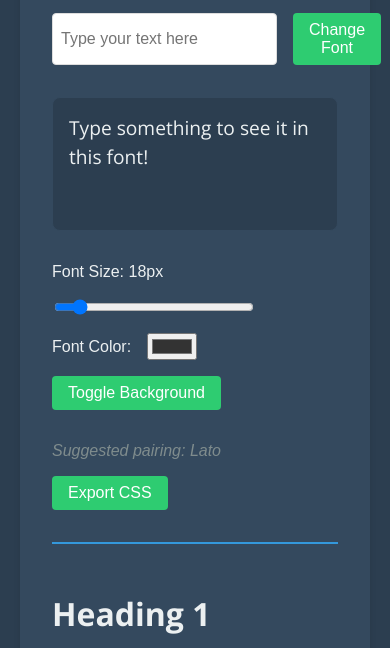
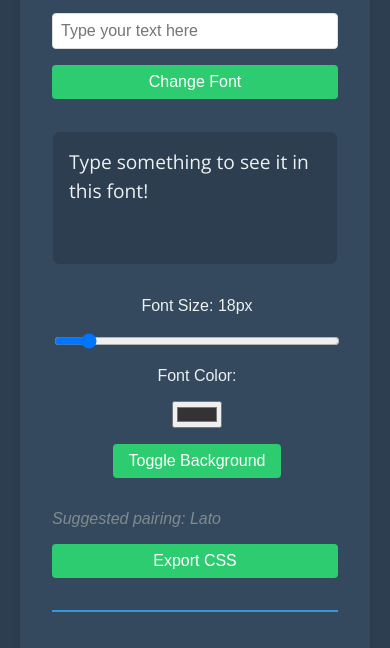
Before and after one commit to Harshak-1744/-Link, a plain HTML site: page index.html in a window 390 px wide. Both pictures are taken after a click on the button "Toggle Background". Shown: the part 130-778 px from the top of the page. Drawn offline with nearby package versions, Linux system fonts and the light colour scheme.

Commit message:
Update styles.css

```diff
--- a/styles.css
+++ b/styles.css
@@ -1,29 +1,33 @@
+:root {
+  --font-primary: "Arial", sans-serif;
+  --color-bg-light: #f0f4f8;
+  --color-bg-dark: #2c3e50;
+  --color-text-light: #333;
+  --color-text-dark: #ecf0f1;
+  --color-primary: #3498db;
+  --color-secondary: #2ecc71;
+  --color-secondary-hover: #27ae60;
+  --border-radius: 8px;
+  --transition-duration: 0.3s;
+}
+
 body {
-  font-family: "Arial", sans-serif;
-  background-color: #f0f4f8;
+  font-family: var(--font-primary);
+  background-color: var(--color-bg-light);
+  color: var(--color-text-light);
   margin: 0;
   padding: 20px;
-  color: #333;
-  transition: background-color 0.3s, color 0.3s;
-}
-
-body.dark-mode {
-  background-color: #2c3e50;
-  color: #ecf0f1;
+  transition: background-color var(--transition-duration), color var(--transition-duration);
 }
 
 .container {
+  max-width: 800px;
+  margin: 0 auto;
   background-color: white;
   padding: 2rem;
-  border-radius: 8px;
+  border-radius: var(--border-radius);
   box-shadow: 0 4px 6px rgba(0, 0, 0, 0.1);
-  max-width: 800px;
-  margin: 0 auto;
-  transition: background-color 0.3s;
-}
-
-body.dark-mode .container {
-  background-color: #34495e;
+  transition: background-color var(--transition-duration);
 }
 
 .font-name {
@@ -31,9 +35,9 @@ body.dark-mode .container {
   text-align: center;
   margin-bottom: 1rem;
   padding: 1rem;
-  background-color: #3498db;
+  background-color: var(--color-primary);
   color: white;
-  border-radius: 8px;
+  border-radius: var(--border-radius);
 }
 
 .font-control {
@@ -47,34 +51,30 @@ input[type="text"] {
   padding: 0.5rem;
   font-size: 1rem;
   border: 1px solid #ddd;
-  border-radius: 4px;
+  border-radius: calc(var(--border-radius) / 2);
 }
 
 button {
   padding: 0.5rem 1rem;
   font-size: 1rem;
-  background-color: #2ecc71;
+  background-color: var(--color-secondary);
   color: white;
   border: none;
-  border-radius: 4px;
+  border-radius: calc(var(--border-radius) / 2);
   cursor: pointer;
+  transition: background-color var(--transition-duration);
 }
 
 button:hover {
-  background-color: #27ae60;
+  background-color: var(--color-secondary-hover);
 }
 
 .font-display {
   background-color: #f8f9fa;
   border: 1px solid #e0e0e0;
-  border-radius: 8px;
+  border-radius: var(--border-radius);
   padding: 1rem;
   margin-bottom: 2rem;
-}
-
-body.dark-mode .font-display {
-  background-color: #2c3e50;
-  border-color: #34495e;
 }
 
 .user-text {
@@ -109,7 +109,7 @@ input[type="range"] {
 }
 
 .font-samples {
-  border-top: 2px solid #3498db;
+  border-top: 2px solid var(--color-primary);
   padding-top: 2rem;
 }
 
@@ -119,8 +119,7 @@ input[type="range"] {
 .font-samples h4,
 .font-samples h5,
 .font-samples h6 {
-  margin-top: 1rem;
-  margin-bottom: 0.5rem;
+  margin: 1rem 0 0.5rem;
 }
 
 .font-samples p,
@@ -129,3 +128,29 @@ input[type="range"] {
 .font-samples ol {
   margin-bottom: 1rem;
 }
+
+body.dark-mode {
+  background-color: var(--color-bg-dark);
+  color: var(--color-text-dark);
+}
+
+body.dark-mode .container {
+  background-color: #34495e;
+}
+
+body.dark-mode .font-display {
+  background-color: var(--color-bg-dark);
+  border-color: #34495e;
+}
+
+@media (max-width: 600px) {
+  .font-control,
+  .font-options,
+  .export-options {
+    flex-direction: column;
+  }
+
+  input[type="range"] {
+    width: 100%;
+  }
+}
```
